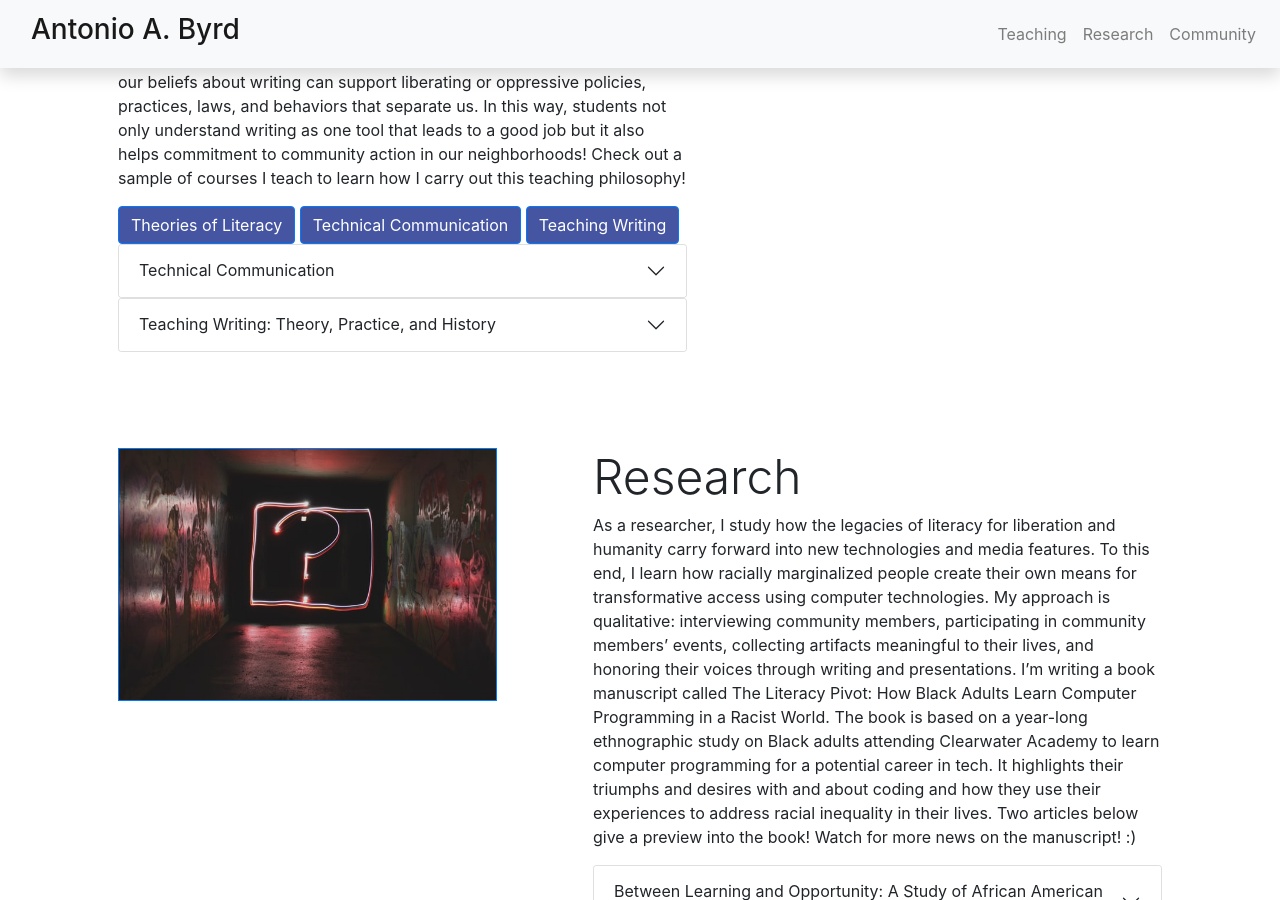
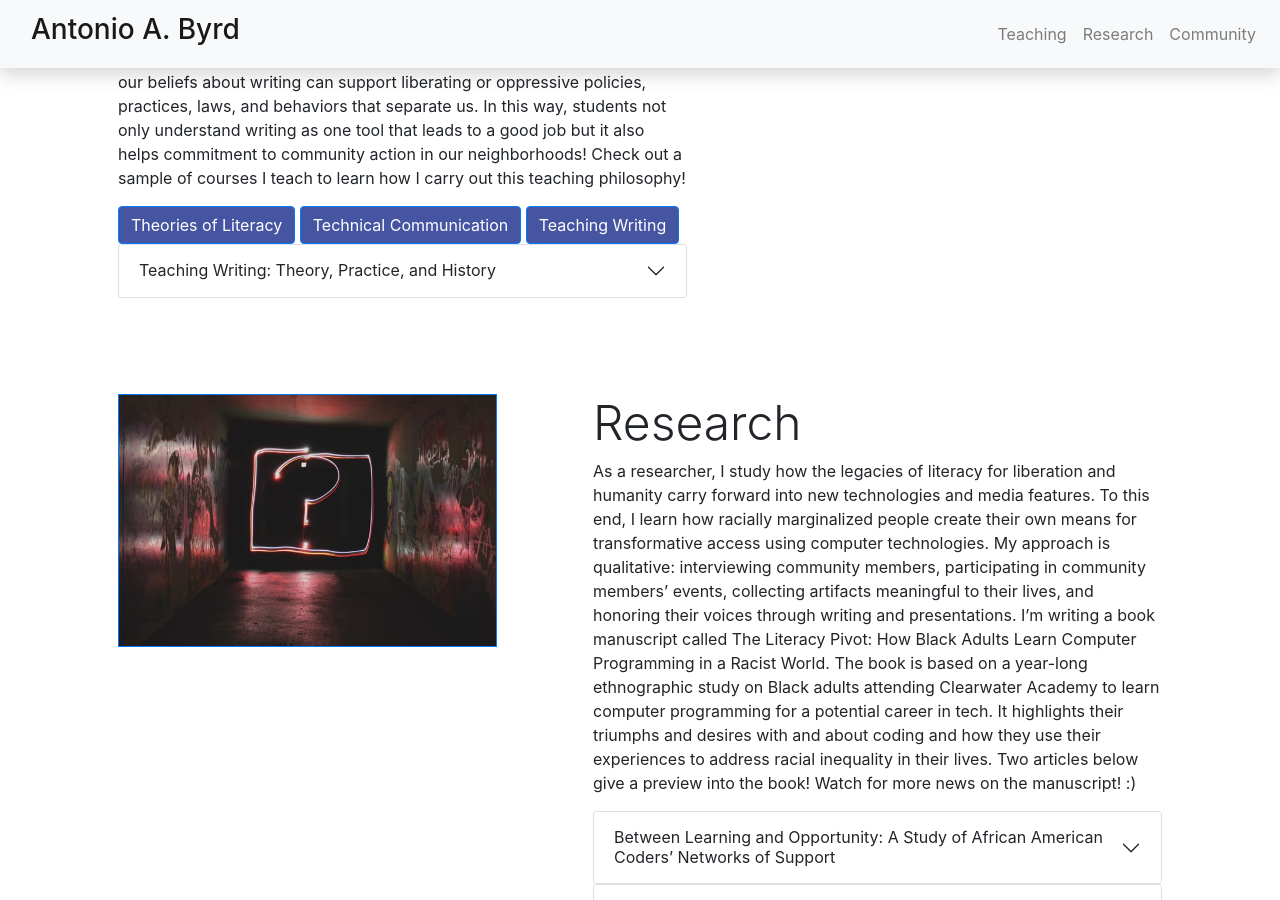
Before and after one commit to abyrd15/abyrd15.github.io, a Jekyll site: the page built from index.markdown, in a window 1280 px wide and 900 px high, scrolled down 2081 px. Built offline with Jekyll 4.4.1, drawn with Linux system fonts in a browser that asks for light colours; nearby versions of some CDN libraries.

Commit message:
Updated button for tech comm

```diff
--- a/_includes/home/section_teaching.html
+++ b/_includes/home/section_teaching.html
@@ -27,23 +27,23 @@
                         </div>
                     </div>
 
-                          <div class="accordion" id="accordionExample">
-                            <div class="accordion-item">
-                                <h2 class="accordion-header" id="headingTwo">
-                                <button class="accordion-button collapsed" type="button" data-toggle="collapse" data-target="#collapseTwo" aria-expanded="true" aria-controls="collapseTwo">
-                                    Technical Communication
-                                </button>
-                                </h2>
+                    <div class="modal fade" id="technical_comm" tabindex="-1" aria-labelledby="exampleModalLabel" aria-hidden="true">
+                        <div class="modal-dialog">
+                          <div class="modal-content">
+                            <div class="modal-header">
+                              <h5 class="modal-title" id="exampleModalLabel">Technical Communication</h5>
+                              <button type="button" class="btn-close" data-bs-dismiss="modal" aria-label="Close"></button>
                             </div>
-                        </div>
-                          <div id="collapseTwo" class="collapse" aria-labelledby="headingTwo" data-parent="#accordionExample">
-                            <div class="accordion-body">
+                            <div class="modal-body">
                                 In this undergraduate and graduate course, students practice communicating technical knowledge for diverse audiences. Students learn current theories and research methods in professional and technical writing and then apply their knowledge and skills developed in their major to individual and team-based writing projects. In this course, we consider how technical communication must consider multi- and inter-cultural contexts and are influenced by institutions and systems of power. To this end, we create civic technologies -- public digital goods that benefit and solve problems in the local community. Examples of civic technologies include a mobile app that maps lots that could be used for housing or a website that connects donors with nonprofits.
-                                <div class="p-4">
-                                    <a class="btn btn-primary btn-sm" href="https://docs.google.com/document/d/1GiXfnvNfxRmrz-veW6I6e2Ba2Vs61dqhTdhIilBsLiU/edit?usp=sharing" role="button">Read more!</a>
-                                </div>
+                            </div>
+                            <div class="modal-footer">
+                                <a class="btn btn-primary" href="https://docs.google.com/document/d/1GiXfnvNfxRmrz-veW6I6e2Ba2Vs61dqhTdhIilBsLiU/edit?usp=sharing" role="button">Read more!</a>
                             </div>
                           </div>
+                        </div>
+                    </div>
+
                           <div class="accordion" id="accordionExample">
                             <div class="accordion-item">
                                 <h2 class="accordion-header" id="headingThree">
```
